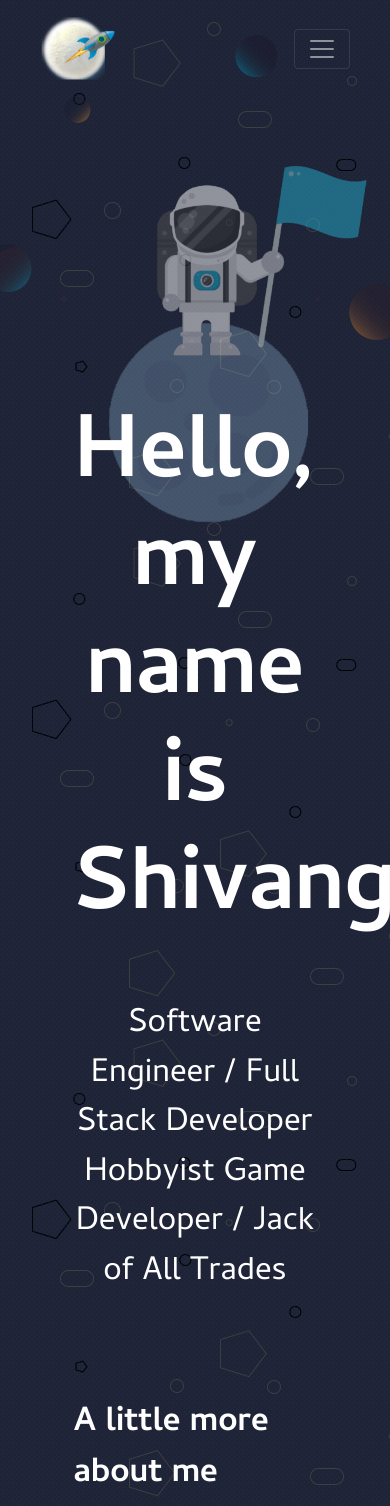
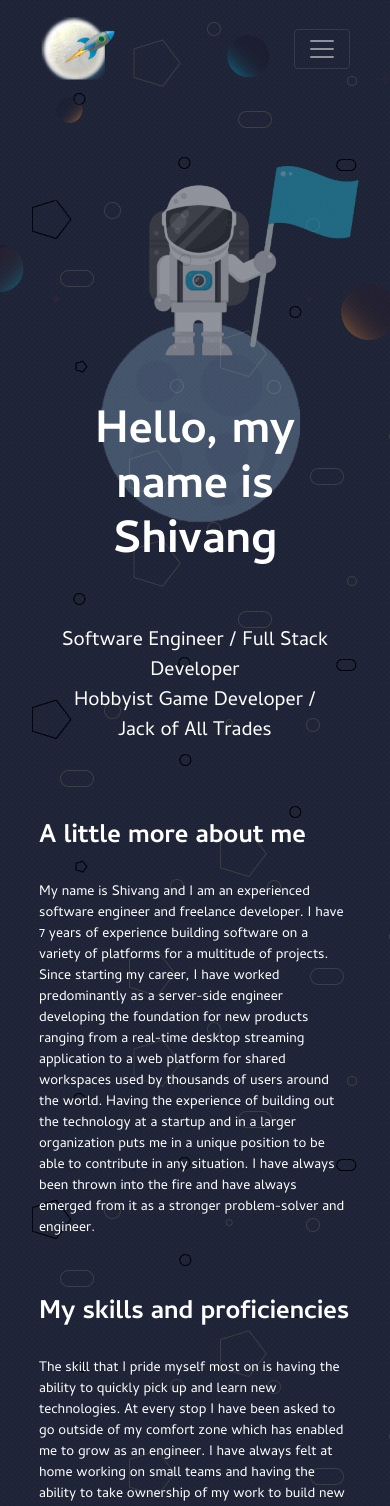
Before and after one commit to shivnaik5/Portfolio-Site, a Next.js app: page /about in a window 390 px wide. Shown: the top 1506 px of the page. Built offline with nearby package versions, Linux system fonts and the light colour scheme.

Commit message:
Update about page.

```diff
--- a/components/home/Home.js
+++ b/components/home/Home.js
@@ -37,7 +37,7 @@ const Home = () => {
           <div className='home-welcome-text'>
             <h3>{home.welcome.text}</h3>
           </div>
-          <div className='home-resume'>
+          <Row className='home-resume'>
             <Button
               className='btn'
               onClick={handleResumeBtnOnClick}
@@ -56,7 +56,7 @@ const Home = () => {
                 <span className='text'>LinkedIn</span>
               </a>
             </Link>
-          </div>
+          </Row>
         </Col>
         <Col md='4' className='home-image'>
           <img className='image fg sway' src='/images/home/home-fg-lg-3.png' />
--- a/pages/about.js
+++ b/pages/about.js
@@ -34,7 +34,7 @@ const About = () => {
               <p className={`subtitle ${handleFadeClassName()}`}>{about.subTitle}</p>
             </div>
           </Col>
-          <Col md='12'>
+          <Col md='12' className='about-details'>
             <div className={`details`}>
               {about.aboutMe.map((element, index) => (
                 <AboutMe
--- a/styles/components/about/_aboutme.scss
+++ b/styles/components/about/_aboutme.scss
@@ -15,7 +15,18 @@
       margin-bottom: 25px;
   }
 
+
   .description {
     font-size: 20px;
   }
+
+  @media (max-width: 991px) {
+    .header {
+      font-size: 26px;
+    }
+
+    .description {
+      font-size: 14px;
+    }
+  }
 }
--- a/styles/components/about/_skillcard.scss
+++ b/styles/components/about/_skillcard.scss
@@ -10,6 +10,10 @@
   transition: transform 1s;
   transform-style: preserve-3d;
   display: flex;
+
+  @media (max-width: 991px) {
+
+  }
 }
 
 .skill-card-inner {
--- a/styles/main.scss
+++ b/styles/main.scss
@@ -38,6 +38,12 @@ html, body {
   }
 }
 
+@media (max-width: 991px) {
+  .container {
+    max-width: 80%;
+  }
+}
+
 .base-page {
   padding-top: 150px;
   color: $white;
--- a/styles/pages/_about.scss
+++ b/styles/pages/_about.scss
@@ -28,6 +28,16 @@
     }
   }
 
+  @media (max-width: 991px) {
+    .about-details {
+      padding: 0px;
+    }
+
+    .about-image {
+      right: 8px;
+    }
+  }
+
   .headline {
     color: $white;
     text-align: center;
@@ -38,6 +48,10 @@
     margin-top: 10vh;
     color: $white;
     text-align: left;
+
+    @media (max-width: 991px) {
+      margin-top: 0;
+    }
   }
 
   .title {
@@ -45,13 +59,37 @@
     font-size: 90px;
     font-weight: bold;
     margin-bottom: 55px;
+
+    @media (max-width: 991px) {
+      font-size: 46px;
+    }
   }
+
+  // @media (max-width: 991px) {
+  //   .headline {
+  //     .title {
+  //       font-size: 53px;
+  //     }
+  //   }
+  // }
 
   .subtitle {
     @include animation-delay(2.2s);
     font-size: 33px;
     white-space: pre-wrap;
+
+    @media (max-width: 991px) {
+      font-size: 20px;
+    }
   }
+
+  // @media (max-width: 991px) {
+  //   .headline {
+  //     .subtitle {
+  //       font-size: 26px;
+  //     }
+  //   }
+  // }
 
   .subsubTitle {
     @include animation-delay(3.6s);
```
